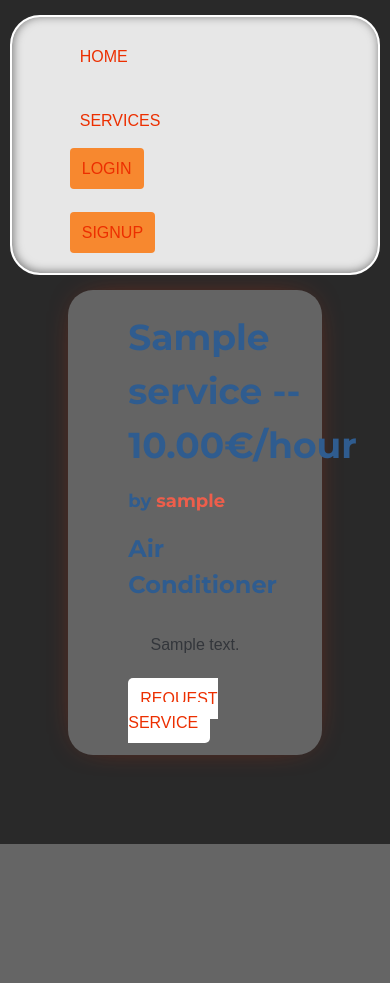
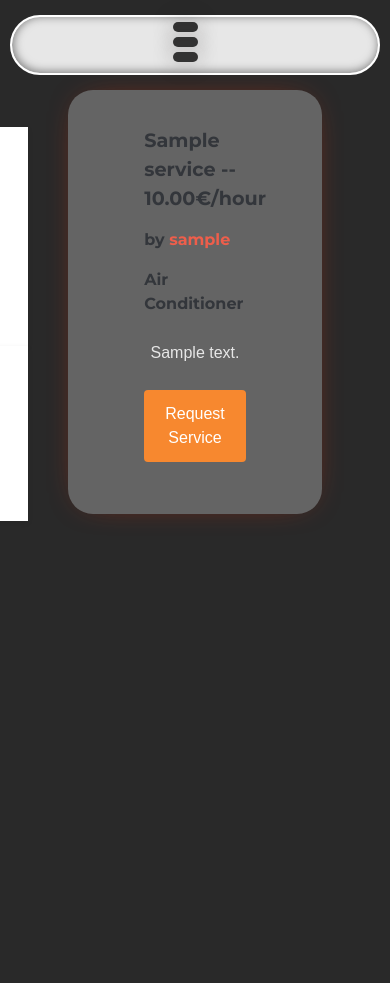
Before and after one commit to hezronokwach/FixAndServe, a Django app: page /services/1 in a window 390 px wide. Shown: the top 983 px of the page. Before the commit the page ends 844 px from the top, so only its background shows below. Run offline with Django 3.2, Linux system fonts and the light colour scheme; tables that the repository leaves empty hold one stand-in row (values such as "Sample post").

Commit message:
style[navbar]: Add responsiveness to navbar elements

```diff
--- a/netfix/main/templates/main/base.html
+++ b/netfix/main/templates/main/base.html
@@ -18,6 +18,11 @@
   </head>
   <body>
     <nav class="navbar">
+        <div class="hamburger">
+            <span class="bar"></span>
+            <span class="bar"></span>
+            <span class="bar"></span>
+        </div>
         <div class="nav-left">
             <ul class="nav-menu">
                 <li><a href="/" class="nav-link">Home</a></li>
@@ -60,6 +65,13 @@
         const links = document.querySelector('.navbar-links');
         links.classList.toggle('active');
     }
+    const hamburger = document.querySelector(".hamburger");
+    const navMenu = document.querySelectorAll(".nav-menu");
+
+    hamburger.addEventListener("click", () => {
+        hamburger.classList.toggle("active");
+        navMenu.forEach(menu => menu.classList.toggle("active"));
+    });
     </script>
     <div class='content'>
       {% if messages %}
--- a/netfix/static/css/style.css
+++ b/netfix/static/css/style.css
@@ -44,6 +44,7 @@ body {
     border-radius: 30px;
     box-shadow: inset 1px -1px 10px rgb(116, 116, 116);
     animation: slide-in 1s ease-out;
+    position: relative;
 }
 
 .navbar ul {
@@ -141,7 +142,7 @@ h1, h2, h3, h4, h5, h6 {
     font-family: var(--heading-font);
     font-weight: 700;
     margin-bottom: 1rem;
-    color: var(--deep-blue);
+    color: #33363B;
 }
 
 h1 { font-size: 36px; }
@@ -283,6 +284,21 @@ nav a:hover {
     color: var(--light-gray);
 }
 
+.hamburger {
+  display: none;
+  cursor: pointer;
+}
+
+.bar {
+  display: block;
+  width: 25px;
+  height: 3px;
+  margin: 5px auto;
+  -webkit-transition: all 0.3s ease-in-out;
+  transition: all 0.3s ease-in-out;
+  background-color: #333;
+}
+
 /* Responsive Design */
 @media (max-width: 768px) {
     .navbar {
@@ -305,49 +321,7 @@ nav a:hover {
     }
 }
 
-@media (max-width: 768px) {
-    .navbar {
-        flex-direction: column;
-        align-items: flex-start;
-    }
-    .navbar-toggle {
-        display: block;
-    }
-    .navbar-links {
-        display: none;
-    }
-}
 
-@media (max-width: 768px) {
-    .navbar-links.active {
-        display: block;
-    }
-}
-
-@media (max-width: 768px) {
-    .navbar-links .nav-link {
-        padding: 8px 12px; /* Smaller padding for buttons */
-        font-size: 14px; /* Smaller font size */
-        cursor: pointer; /* Change cursor to pointer */
-        margin: 0; /* Remove margin to align left */
-    }
-    .navbar-links {
-        align-items: flex-start; /* Align items to the left */
-    }
-    .dropdown-menu {
-        display: none; /* Hide dropdown by default */
-    }
-    .dropdown.active .dropdown-menu {
-        display: block; /* Show dropdown when active */
-    }
-}
-
-@media (max-width: 768px) {
-    .homepage-content {
-        padding: 20px;
-        font-size: 14px;
-    }
-}
 
 body {
   background: #292929;
@@ -404,23 +378,17 @@ button:hover {
 }
 
 .like_button {
-  background-color: white;
-  border: 2px solid transparent;
-  border-radius: 5px;
-  padding: 10px;
-  transition: background 0.7s;
-  color: #ec2f00;
-  text-decoration: none;
-  text-transform: uppercase;
-  cursor: pointer;
+  background-color: var(--warm-orange);
+    color: white;
+    padding: 0.75rem;
+    border-radius: 4px;
+    text-decoration: none;
+    transition: background-color 0.3s ease;
 }
 
 .like_button:hover {
-  background: #ec4138;
-  border: 2px solid #f05749;
-  border-right: 2px solid #e02a21;
-  border-bottom: 2px solid #e02a21;
-  color: #f9f8fd;
+  background-color: var(--deep-blue);
+
 }
 
 .title {
@@ -515,25 +483,7 @@ button:hover {
     width: 100%;
 }
 
-@media (max-width: 768px) {
-    .navbar {
-        flex-direction: column;
-    }
-    .navbar-toggle {
-        display: block; /* Show toggle button in mobile view */
-    }
-    .navbar-links {
-        flex-direction: column;
-        display: none; /* Hide links by default in mobile view */
-    }
-    .navbar-links.active {
-        display: flex; /* Show links when active */
-    }
 
-    .dropdown:hover .dropdown-menu {
-        display: block; /* Show dropdown on hover */
-    }
-}
 
 /* ============================================================================================== */
 
@@ -541,9 +491,14 @@ button:hover {
 
 .service_info_header {
   display: block ruby;
+  color: #33363B;
 }
 .service_info_header h5 {
   float: right;
+}
+
+.service_info_header h1 {
+    font-size: 2rem;
 }
 
 /* ============================================================================================== */
@@ -723,6 +678,13 @@ span {
   margin: 5px 0px;
 }
 
+.container p {
+  font-size: 1.5rem;
+  line-height: 1.6;
+  color: #e7e7e7;
+  margin: 1.5rem 0;
+}
+
 /* Global Form Styles */
 .form-container {
     max-width: 600px;
@@ -812,7 +774,7 @@ span {
     font-size: 1.2rem;
     font-weight: 500;
     color: #ff4040;
-  }
+}
 
 /* Media Queries */
 @media screen and (max-width: 768px) {
@@ -828,6 +790,69 @@ span {
     .choice {
         flex: 0 1 250px;
     }
+    .container {
+      padding: 1.5rem;
+  }
+
+  .service_info_header h1 {
+      font-size: 1.5rem;
+  }
+
+  .service_info_header h5 {
+      font-size: 1rem;
+  }
+
+  .container h3 {
+      font-size: 1.5rem;
+  }
+
+  .container p {
+      font-size: 1rem;
+  }
+
+  .hamburger {
+    display: block;
+    margin-right: 20px;
+}
+
+.hamburger.active .bar:nth-child(2) {
+    opacity: 0;
+}
+
+.hamburger.active .bar:nth-child(1) {
+    transform: translateY(8px) rotate(45deg);
+}
+
+.hamburger.active .bar:nth-child(3) {
+    transform: translateY(-8px) rotate(-45deg);
+}
+
+.nav-menu {
+    position: fixed;
+
+    top: 70px;
+    gap: 0;
+    flex-direction: column;
+    background-color: #fff;
+    width: 100%;
+    text-align: center;
+    transition: 0.3s;
+    box-shadow: 0 2px 5px rgba(0, 0, 0, 0.2);
+}
+
+
+
+.nav-link {
+    margin: 16px 0;
+}
+
+.dropdown-menu {
+    position: static;
+    width: 100%;
+    box-shadow: none;
+}
+
+
 }
 
 @media screen and (max-width: 480px) {
@@ -836,8 +861,9 @@ span {
     }
 
     .choice_text {
-        font-size: 1.2rem;
+        font-size: 1rem;
     }
+
 
     .choices-wrapper {
         flex-direction: column;
@@ -855,4 +881,110 @@ span {
         font-weight: 700;
 
     }
+    .container {
+      padding: 1rem;
+  }
+
+  .service_info_header h1 {
+      font-size: 1.2rem;
+  }
+
+  .container h3 {
+      font-size: 1rem;
+  }
+
+  .like_button {
+      display: block;
+      text-align: center;
+      margin: 1rem 0;
+  }
 }
+
+.service_info_header h1 {
+    font-size: 2rem;
+}
+
+.container h3 {
+    font-size: 2rem;
+}
+
+.container p {
+    font-size: 1.2rem;
+    line-height: 1.6;
+}
+
+
+
+/* Media Queries - consolidate all mobile styles */
+@media screen and (max-width: 768px) {
+    .service_info_header h1 {
+        font-size: 1.2rem;
+    }
+
+    .container h3 {
+        font-size: 1rem;
+    }
+
+    .container p {
+        font-size: 1rem;
+    }
+
+
+}
+
+@media screen and (max-width: 768px) {
+  .navbar {
+    height: 60px;
+    padding: 0 1rem;
+}
+
+.nav-menu {
+    position: fixed;
+    left: -100%;
+    top: 60px;
+    width: 100%;
+    display: flex;
+    flex-direction: column;
+    align-items: center;
+    gap: 0;
+    transition: 0.3s;
+    box-shadow: 0 2px 5px rgba(0, 0, 0, 0.1);
+
+}
+
+.nav-menu.active {
+    left: 0;
+    align-items: center;
+
+}
+
+.nav-menu li {
+    width: 100%;
+    text-align: center;
+    align-items: center;
+
+}
+
+.nav-link {
+    display: block;
+    padding: 1rem;
+    width: 100%;
+    font-size: 0.9rem;
+}
+
+.btn-login, .btn-signup, .btn-logout {
+    margin: 0.5rem auto;
+    width: 80%;
+    padding: 0.8rem;
+}
+
+.dropdown-menu {
+    position: static;
+    width: 100%;
+    box-shadow: none;
+    padding: 0;
+    align-items: center;
+}
+
+
+}
```
Also changed, not shown: netfix/main/templates/main/navbar.html (deleted, +0 -40 lines), netfix/users/static/users/css/auth.css (+9 -8 lines).
